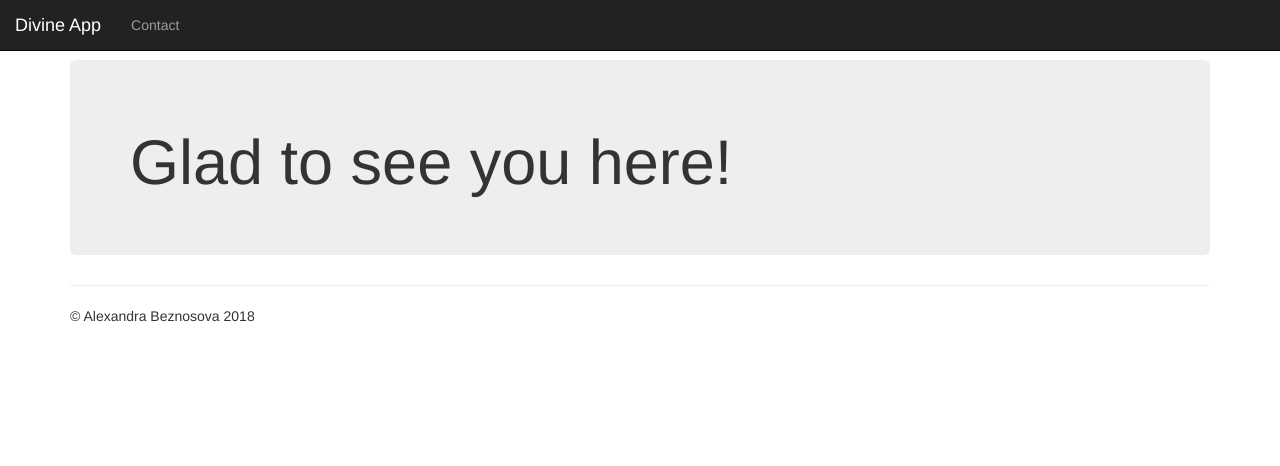
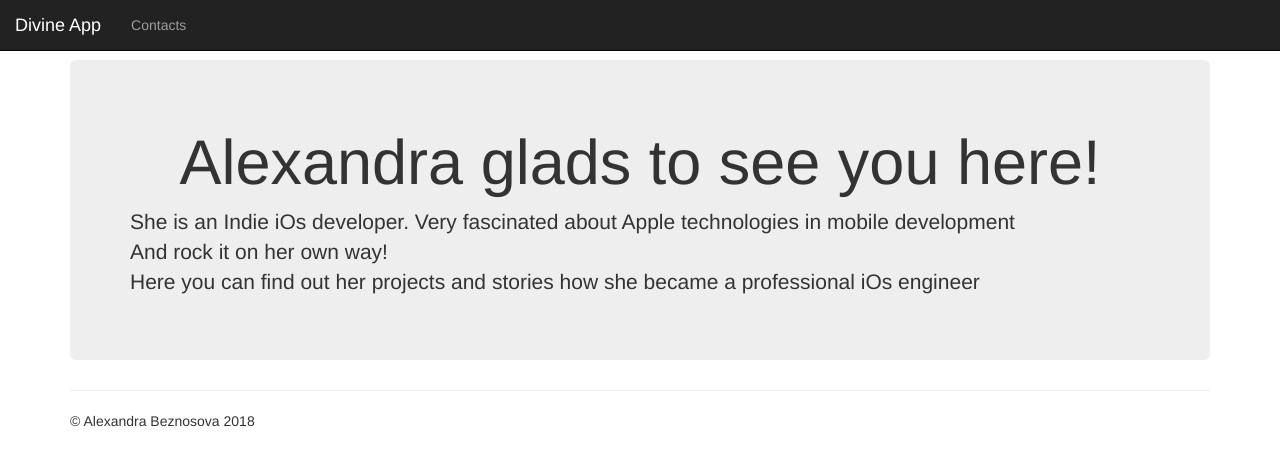
Before and after one commit to yoalexandra/divineapp.net, a Django app: page / in a window 1280 px wide. Shown: the top 466 px of the page. Run offline with Django 3.2, Linux system fonts and the light colour scheme; some libraries are stand-ins or nearby versions.

Commit message:
Designing homepage
added css styles, refactored code

```diff
--- a/divineapp/templates/base.html
+++ b/divineapp/templates/base.html
@@ -2,16 +2,24 @@
 <html lang="en">
   <head>
     <meta charset="utf-8">
-    <title>Divine App</title>
+    <title>DA</title>
     <meta name="viewport" content="width=device-width, initial-scale=1.0">
     <meta name="description" content="{% block metadescription%}{% endblock %}">
     <meta name="keywords" content="{% block metakeywords%}{% endblock %}">
     <meta name="author" content="">
+    <link href="https://fonts.googleapis.com/css?family=Arimo" rel="stylesheet">
     <link href="https://maxcdn.bootstrapcdn.com/bootstrap/3.3.6/css/bootstrap.min.css" rel="stylesheet" integrity="sha384-1q8mTJOASx8j1Au+a5WDVnPi2lkFfwwEAa8hDDdjZlpLegxhjVME1fgjWPGmkzs7" crossorigin="anonymous">
     <style>
       body {
         padding-top: 60px;
       }
+      h1 {
+        text-align: center;
+        font-family: 'Arimo', sans-serif;
+      }
+       p {
+         font-family: 'Arimo', sans-serif;
+       }
     </style>
   </head>
 
@@ -28,20 +36,12 @@
       </div>
       <div class="navbar-collapse collapse">
         <ul class="nav navbar-nav">
-          <li><a href="/">Contact</a></li>
+          <li><a href="/">Contacts</a></li>
         </ul>
       </div><!--/.navbar-collapse  -->
     </div>
 
         <div class="container">
-
-       {% block nobreadcrumb %}
-        <ul class="breadcrumb">
-          {% block breadcrumb %}
-          {% endblock %}
-        </ul>
-       {% endblock %}
-
           {% block content %}
           {% endblock %}
           <hr>
@@ -55,6 +55,5 @@
     <!-- Placed at the end of the document so the pages load faster -->
     <script   src="http://code.jquery.com/jquery-1.12.2.min.js"   integrity="sha256-lZFHibXzMHo3GGeehn1hudTAP3Sc0uKXBXAzHX1sjtk="   crossorigin="anonymous"></script>
     <script src="https://maxcdn.bootstrapcdn.com/bootstrap/3.3.6/js/bootstrap.min.js" integrity="sha384-0mSbJDEHialfmuBBQP6A4Qrprq5OVfW37PRR3j5ELqxss1yVqOtnepnHVP9aJ7xS" crossorigin="anonymous"></script>
-    {% block beforebodyend %}{% endblock %}
   </body>
 </html>
--- a/divineapp/templates/homepage.html
+++ b/divineapp/templates/homepage.html
@@ -1,9 +1,14 @@
 {% extends "base.html" %}
-{% block title %} Divineapp home page {% endblock %}
-{% block nobreadcrumb %}{% endblock %}
+
 {% block content %}
   <!-- Main jumbotron for a primary marketing message or call to action -->
       <div class="jumbotron">
-        <h1>Glad to see you here!</h1>
+        <h1>Alexandra glads to see you here!</h1>
+        <div class="bio">
+          <p>She is an Indie iOs developer. Very fascinated about Apple technologies in mobile development<br>
+            And rock it on her own way!<br>
+          Here you can find out her projects and stories how she became a professional iOs engineer
+          </p>
+      </div>
       </div>
 {% endblock %}
```
